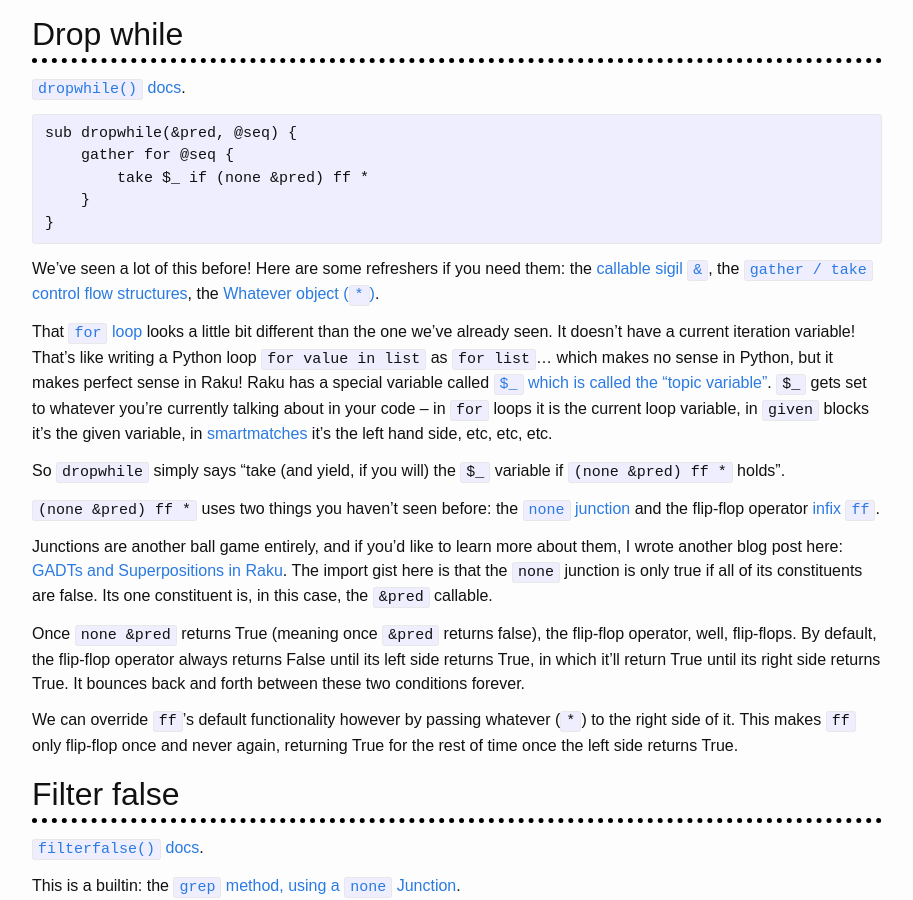
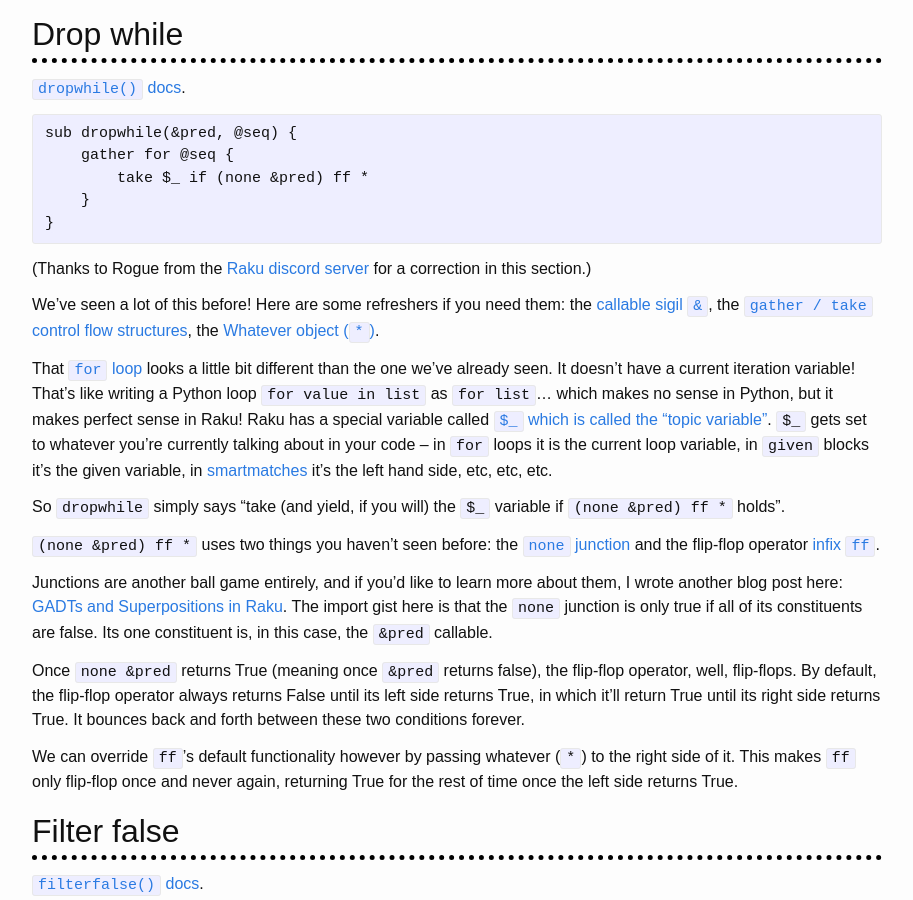
Before and after one commit to DataKinds/datakinds.github.io, a Jekyll site: the page built from _posts/2020-06-24-explaining-raku-using-itertools.md, in a window 1280 px wide and 900 px high, scrolled down 5081 px. Shown: the whole window, without its empty margins (183-1096 px from the left). Built offline with Jekyll 4.4.1, drawn with Linux system fonts in a browser that asks for light colours.

Commit message:
Credited some1 who helped

````diff
--- a/_posts/2020-06-24-explaining-raku-using-itertools.md
+++ b/_posts/2020-06-24-explaining-raku-using-itertools.md
@@ -214,6 +214,8 @@ sub dropwhile(&pred, @seq) {
 }
 ```
 
+(Thanks to Rogue from the [Raku discord server](https://discord.gg/gg2a3T6) for a correction in this section.)
+
 We've seen a lot of this before! Here are some refreshers if you need them: the [callable sigil `&`](https://docs.raku.org/language/variables#index-entry-sigil_&), the [`gather / take` control flow structures](https://docs.raku.org/language/control#gather/take), the [Whatever object (`*`)](https://docs.raku.org/type/Whatever).
 
 That [`for` loop](https://docs.raku.org/language/control#index-entry-control_flow__for-for) looks a little bit different than the one we've already seen. It doesn't have a current iteration variable! That's like writing a Python loop `for value in list` as `for list`... which makes no sense in Python, but it makes perfect sense in Raku! Raku has a special variable called [`$_` which is called the "topic variable"](https://docs.raku.org/language/variables#index-entry-topic_variable). `$_` gets set to whatever you're currently talking about in your code -- in `for` loops it is the current loop variable, in `given` blocks it's the given variable, in [smartmatches](https://docs.raku.org/language/operators#infix_~~) it's the left hand side, etc, etc, etc.
````
